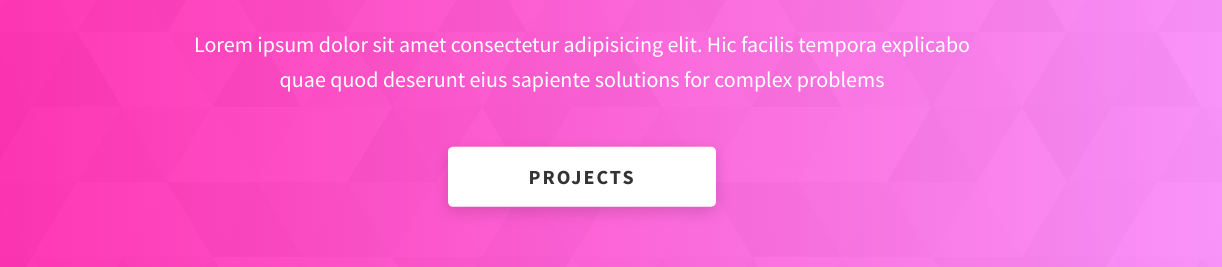
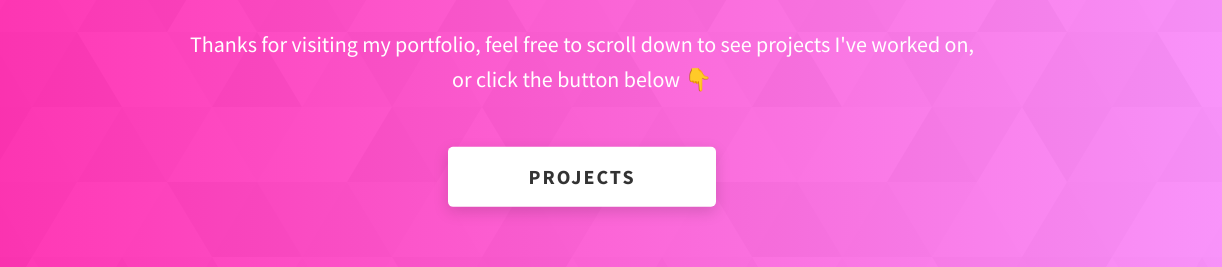
Before and after one commit to georgehetrelezis/portfolio, a website: page index.html in a window 1280 px wide. Shown: the part 343-610 px from the top of the page, 58-1280 px from the left. Drawn offline with Linux system fonts and the light colour scheme.

Commit message:
Update index.html
[Code] Improve intro text on Portfolio banner

```diff
--- a/index.html
+++ b/index.html
@@ -87,9 +87,7 @@
         <h1 class="heading-primary">Hey, I'm George 👋</h1>
         <div class="home-hero__info">
           <p class="text-primary">
-            Lorem ipsum dolor sit amet consectetur adipisicing elit. Hic facilis
-            tempora explicabo quae quod deserunt eius sapiente solutions for
-            complex problems
+            Thanks for visiting my portfolio, feel free to scroll down to see projects I've worked on, or click the button below 👇
           </p>
         </div>
         <div class="home-hero__cta">
```
